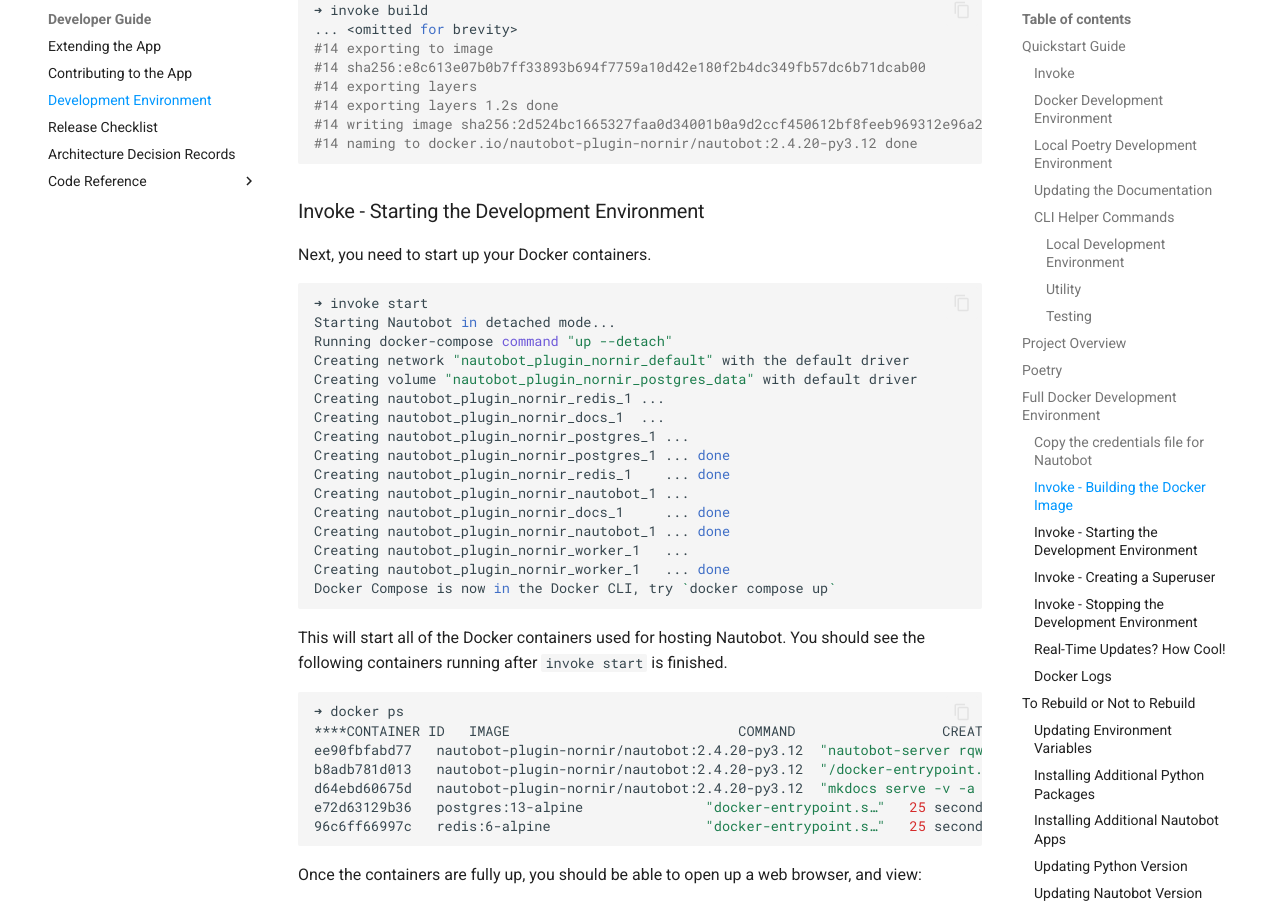
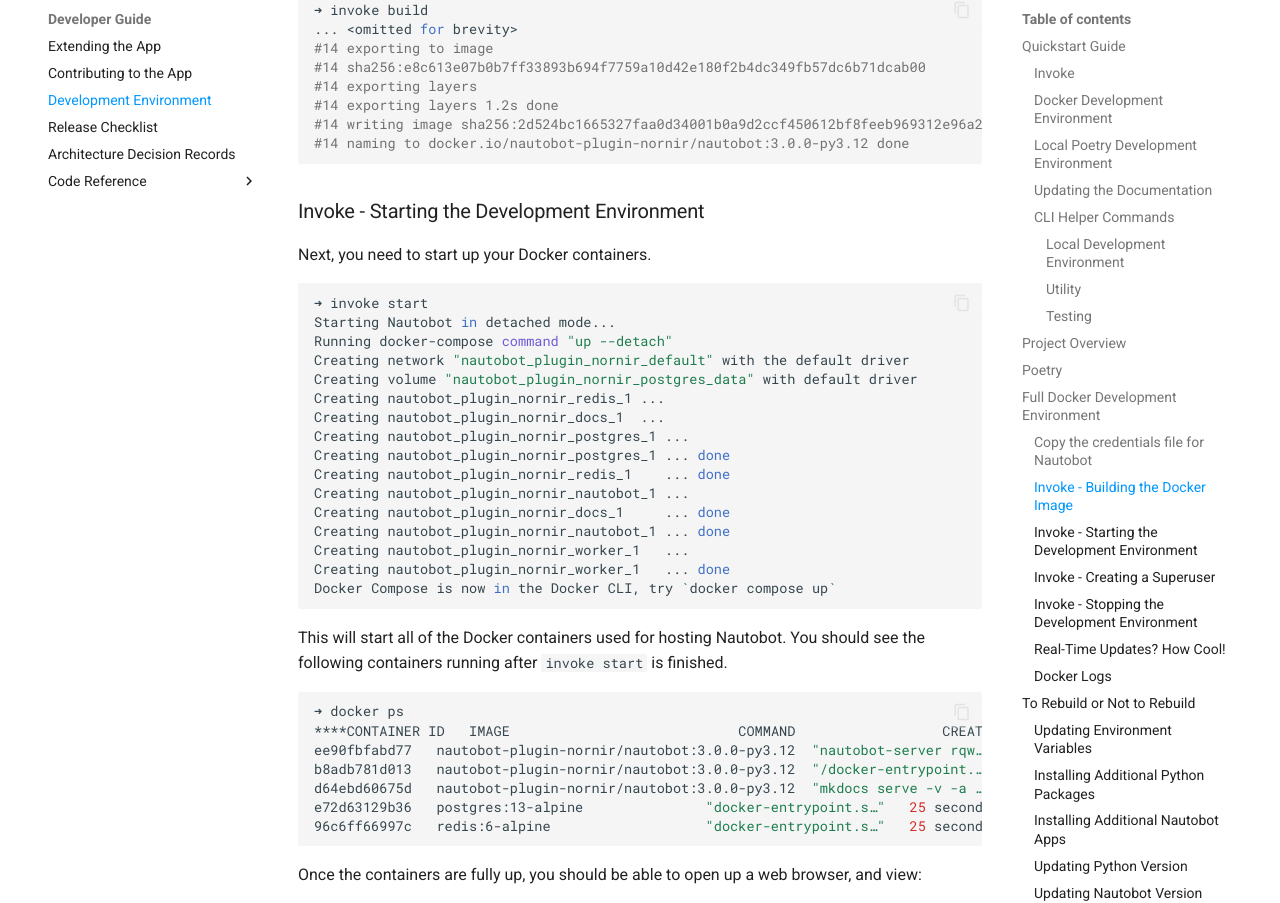
Before and after one commit to nautobot/nautobot-app-nornir, an MkDocs documentation site: the page built from docs/dev/dev_environment.md, in a window 1280 px wide and 1400 px high, scrolled down 5345 px. Shown: the part 126-1029 px from the top of the window. Built offline with MkDocs 1.6.1 and Material for MkDocs 9.7.7, drawn with Linux system fonts in a browser that asks for light colours; comment, search, counter and statistics services are not loaded; some of the changed text lies outside the part shown.

Commit message:
Cookie updated targeting develop by NetworkToCode Cookie Drift Manager Tool
## [3.0.0 (2025-12-30)](https://github.com/nautobot/cookiecutter-nautobot-app/releases/tag/3.0.0)

### Added

- [#291](https://github.com/nautobot/cookiecutter-nautobot-app/issues/291) - Added support for Python `3.13`.

### Changed

- [#291](https://github.com/nautobot/cookiecutter-nautobot-app/issues/291) - Updated minimum Nautobot version to `3.0.0`.
- [#291](https://github.com/nautobot/cookiecutter-nautobot-app/issues/291) - Updated maximum Nautobot version to `<4.0.0`.
- [#309](https://github.com/nautobot/cookiecutter-nautobot-app/issues/309) - Change the tag-nautobot-app workflow to support multiple nautobot-app versions.
- [#320](https://github.com/nautobot/cookiecutter-nautobot-app/issues/320) - Upstream testing now runs against selected branches.

### Documentation

- [#319](https://github.com/nautobot/cookiecutter-nautobot-app/issues/319) - Fixed nav typo and added missing 2.7.2 release notes.

### Housekeeping

- [#322](https://github.com/nautobot/cookiecutter-nautobot-app/issues/322) - Updated CI workflow to always regenerate poetry lockfile.

**Full Changelog**: https://github.com/nautobot/cookiecutter-nautobot-app/compare/nautobot-app-v2.7.2...nautobot-app-v3.0.0

````diff
--- a/docs/dev/dev_environment.md
+++ b/docs/dev/dev_environment.md
@@ -13,7 +13,7 @@
 
 The [Invoke](http://www.pyinvoke.org/) library is used to provide some helper commands based on the environment. There are a few configuration parameters which can be passed to Invoke to override the default configuration:
 
-- `nautobot_ver`: the version of Nautobot to use as a base for any built docker containers (default: 2.4.20)
+- `nautobot_ver`: the version of Nautobot to use as a base for any built docker containers (default: 3.0.0)
 - `project_name`: the default docker compose project name (default: `nautobot-plugin-nornir`)
 - `python_ver`: the version of Python to use as a base for any built docker containers (default: 3.12)
 - `local`: a boolean flag indicating if invoke tasks should be run on the host or inside the docker containers (default: False, commands will be run in docker containers)
@@ -181,7 +181,7 @@
 #14 exporting layers
 #14 exporting layers 1.2s done
 #14 writing image sha256:2d524bc1665327faa0d34001b0a9d2ccf450612bf8feeb969312e96a2d3e3503 done
-#14 naming to docker.io/nautobot-plugin-nornir/nautobot:2.4.20-py3.12 done
+#14 naming to docker.io/nautobot-plugin-nornir/nautobot:3.0.0-py3.12 done
 ```
 
 ### Invoke - Starting the Development Environment
@@ -212,9 +212,9 @@
 ```bash
 ➜ docker ps
 ****CONTAINER ID   IMAGE                            COMMAND                  CREATED          STATUS          PORTS                                       NAMES
-ee90fbfabd77   nautobot-plugin-nornir/nautobot:2.4.20-py3.12  "nautobot-server rqw…"   16 seconds ago   Up 13 seconds                                               nautobot_plugin_nornir_worker_1
-b8adb781d013   nautobot-plugin-nornir/nautobot:2.4.20-py3.12  "/docker-entrypoint.…"   20 seconds ago   Up 15 seconds   0.0.0.0:8080->8080/tcp, :::8080->8080/tcp   nautobot_plugin_nornir_nautobot_1
-d64ebd60675d   nautobot-plugin-nornir/nautobot:2.4.20-py3.12  "mkdocs serve -v -a …"   25 seconds ago   Up 18 seconds   0.0.0.0:8001->8080/tcp, :::8001->8080/tcp   nautobot_plugin_nornir_docs_1
+ee90fbfabd77   nautobot-plugin-nornir/nautobot:3.0.0-py3.12  "nautobot-server rqw…"   16 seconds ago   Up 13 seconds                                               nautobot_plugin_nornir_worker_1
+b8adb781d013   nautobot-plugin-nornir/nautobot:3.0.0-py3.12  "/docker-entrypoint.…"   20 seconds ago   Up 15 seconds   0.0.0.0:8080->8080/tcp, :::8080->8080/tcp   nautobot_plugin_nornir_nautobot_1
+d64ebd60675d   nautobot-plugin-nornir/nautobot:3.0.0-py3.12  "mkdocs serve -v -a …"   25 seconds ago   Up 18 seconds   0.0.0.0:8001->8080/tcp, :::8001->8080/tcp   nautobot_plugin_nornir_docs_1
 e72d63129b36   postgres:13-alpine               "docker-entrypoint.s…"   25 seconds ago   Up 19 seconds   0.0.0.0:5432->5432/tcp, :::5432->5432/tcp   nautobot_plugin_nornir_postgres_1
 96c6ff66997c   redis:6-alpine                   "docker-entrypoint.s…"   25 seconds ago   Up 21 seconds   0.0.0.0:6379->6379/tcp, :::6379->6379/tcp   nautobot_plugin_nornir_redis_1
 ```
@@ -410,7 +410,7 @@
     {
         "nautobot_plugin_nornir": {
             ...
-            "nautobot_ver": "2.4.20",
+            "nautobot_ver": "3.0.0",
 	    ...
         }
     }
--- a/invoke.example.yml
+++ b/invoke.example.yml
@@ -1,6 +1,6 @@
 ---
 nautobot_plugin_nornir:
-  nautobot_ver: "2.4.20"
+  nautobot_ver: "3.0.0"
   python_ver: "3.12"
   # local: false
   # compose_dir: "/full/path/to/nautobot-app-nornir/development"
--- a/invoke.mysql.yml
+++ b/invoke.mysql.yml
@@ -1,7 +1,7 @@
 ---
 nautobot_plugin_nornir:
   project_name: "nautobot-plugin-nornir"
-  nautobot_ver: "2.4.20"
+  nautobot_ver: "3.0.0"
   local: false
   python_ver: "3.12"
   compose_dir: "development"
--- a/pyproject.toml
+++ b/pyproject.toml
@@ -16,6 +16,7 @@
     "Programming Language :: Python :: 3.10",
     "Programming Language :: Python :: 3.11",
     "Programming Language :: Python :: 3.12",
+    "Programming Language :: Python :: 3.13",
 ]
 packages = [
     { include = "nautobot_plugin_nornir" },
@@ -26,9 +27,9 @@
 ]
 
 [tool.poetry.dependencies]
-python = ">=3.10,<3.13"
+python = ">=3.10,<3.14"
 # Used for local development
-nautobot = ">=2.4.20,<3.0.0"
+nautobot = ">=3.0.0,<4.0.0"
 
 [tool.poetry.group.dev.dependencies]
 coverage = "*"
--- a/tasks.py
+++ b/tasks.py
@@ -52,7 +52,7 @@
 namespace.configure(
     {
         "nautobot_plugin_nornir": {
-            "nautobot_ver": "2.4.20",
+            "nautobot_ver": "3.0.0",
             "project_name": "nautobot-plugin-nornir",
             "python_ver": "3.12",
             "local": False,
````
Also changed, not shown: docs/admin/compatibility_matrix.md (+1 -1 lines), docs/admin/install.md (+1 -1 lines), .cookiecutter.json, .github/ISSUE_TEMPLATE/bug_report.md, .github/ISSUE_TEMPLATE/feature_request.md, 3 other files.
